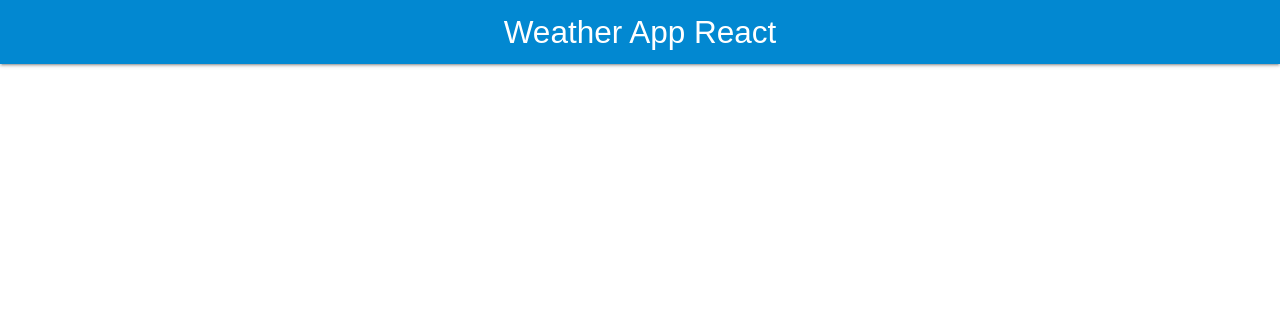
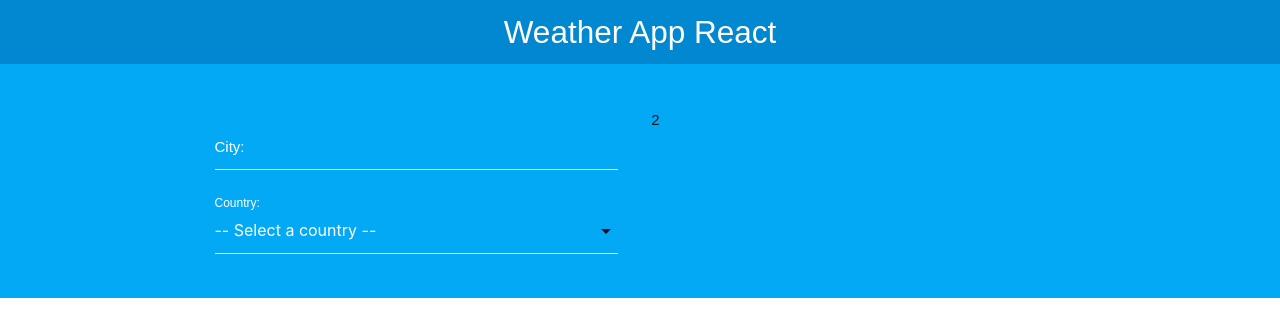
Before and after one commit to nvizcarra/weather, a React (Create React App) app: page / in a window 1280 px wide. Shown: the top 336 px of the page. Built offline with nearby package versions, Linux system fonts and the light colour scheme.

Commit message:
Create form component and import into main component

```diff
--- a/src/App.js
+++ b/src/App.js
@@ -2,6 +2,8 @@
 import React, { Fragment } from 'react';
 // Import Header
 import Header from './components/Header';
+// Import form
+import Form from './components/Form';
 
 function App() {
   return (
@@ -12,6 +14,18 @@
         title='Weather App React'
       />
 
+      <div className="contenedor-form">
+          <div className="container">
+            <div className="row">
+              <div className="col m6 s12">
+                <Form/>
+              </div>
+              <div className="col m6 s12">
+                2
+              </div>
+            </div>
+          </div>
+      </div>
     </Fragment>
   );
 }
--- /dev/null
+++ b/src/components/Form.jsx
@@ -0,0 +1,30 @@
+import React from 'react';
+
+const Form = () => {
+    return (
+
+        <form>
+            <div className="input-field col s12">
+                <input
+                    type="text"
+                    name="city"
+                    id="city"
+                />
+                <label htmlFor="city">City: </label>
+            </div>
+
+            <div className="input-field col s12">
+                <select
+                    name="country"
+                    id="country"
+                >
+                        <option value="">-- Select a country --</option>
+
+                </select>
+                <label htmlFor="country">Country: </label>
+            </div>
+        </form>
+    );
+}
+
+export default Form;
```
